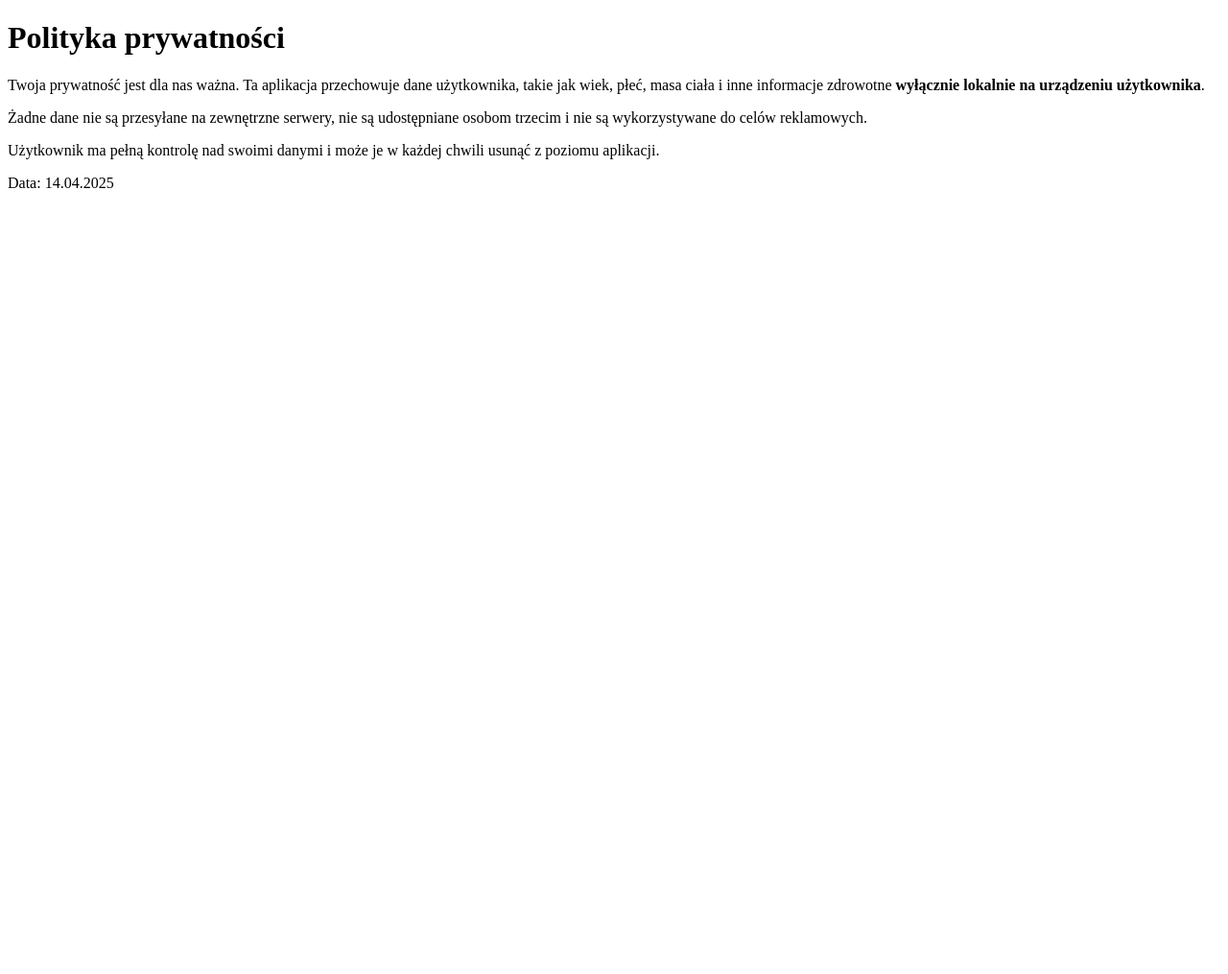
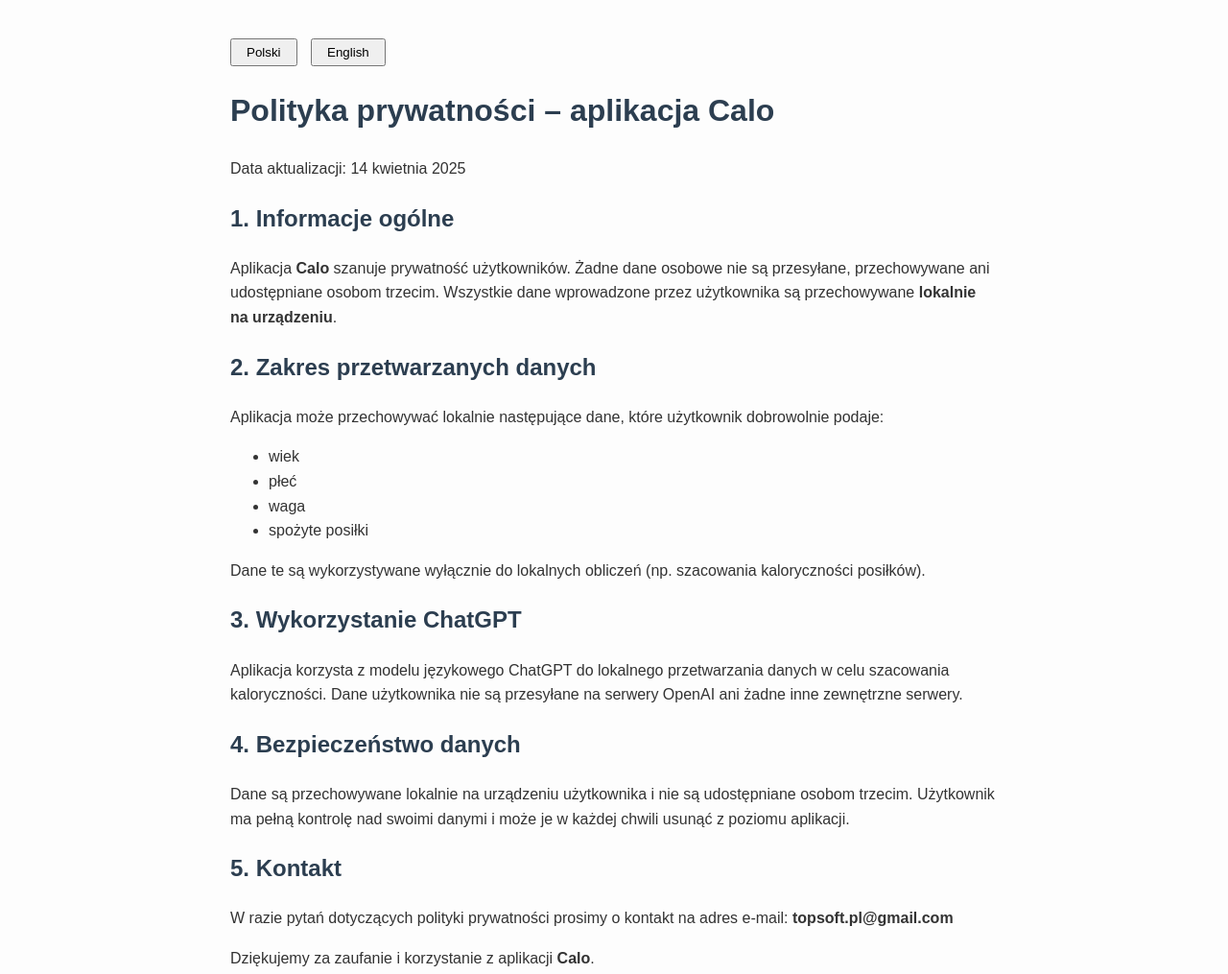
Before and after one commit to TopSoft-Dev/Calo-Privacy-Policy, a plain HTML site: page index.html in a window 1280 px wide. Shown: the whole page at 96% size. Before the commit the page ends 800 px from the top, so only its background shows below. Drawn offline with Linux system fonts and the light colour scheme.

Commit message:
Calo - index.html

```diff
--- a/index.html
+++ b/index.html
@@ -2,13 +2,86 @@
 <html lang="pl">
 <head>
   <meta charset="UTF-8">
-  <title>Polityka prywatności</title>
+  <title>Polityka prywatności – Calo</title>
+  <style>
+    body { font-family: Arial, sans-serif; line-height: 1.6; padding: 40px; max-width: 800px; margin: auto; background-color: #fdfdfd; color: #333; }
+    h1, h2 { color: #2c3e50; }
+    .lang-switch { margin-bottom: 20px; }
+    .lang-switch button { margin-right: 10px; padding: 5px 15px; cursor: pointer; }
+    .pl, .en { display: none; }
+  </style>
+  <script>
+    function showLang(lang) {
+      document.querySelector('.pl').style.display = lang === 'pl' ? 'block' : 'none';
+      document.querySelector('.en').style.display = lang === 'en' ? 'block' : 'none';
+    }
+    window.onload = () => showLang('pl');
+  </script>
 </head>
 <body>
-  <h1>Polityka prywatności</h1>
-  <p>Twoja prywatność jest dla nas ważna. Ta aplikacja przechowuje dane użytkownika, takie jak wiek, płeć, masa ciała i inne informacje zdrowotne <strong>wyłącznie lokalnie na urządzeniu użytkownika</strong>.</p>
-  <p>Żadne dane nie są przesyłane na zewnętrzne serwery, nie są udostępniane osobom trzecim i nie są wykorzystywane do celów reklamowych.</p>
-  <p>Użytkownik ma pełną kontrolę nad swoimi danymi i może je w każdej chwili usunąć z poziomu aplikacji.</p>
-  <p>Data: 14.04.2025</p>
+  <div class="lang-switch">
+    <button onclick="showLang('pl')">Polski</button>
+    <button onclick="showLang('en')">English</button>
+  </div>
+
+  <!-- POLSKA WERSJA -->
+  <div class="pl">
+    <h1>Polityka prywatności – aplikacja Calo</h1>
+    <p>Data aktualizacji: 14 kwietnia 2025</p>
+
+    <h2>1. Informacje ogólne</h2>
+    <p>Aplikacja <strong>Calo</strong> szanuje prywatność użytkowników. Żadne dane osobowe nie są przesyłane, przechowywane ani udostępniane osobom trzecim. Wszystkie dane wprowadzone przez użytkownika są przechowywane <strong>lokalnie na urządzeniu</strong>.</p>
+
+    <h2>2. Zakres przetwarzanych danych</h2>
+    <p>Aplikacja może przechowywać lokalnie następujące dane, które użytkownik dobrowolnie podaje:</p>
+    <ul>
+      <li>wiek</li>
+      <li>płeć</li>
+      <li>waga</li>
+      <li>spożyte posiłki</li>
+    </ul>
+    <p>Dane te są wykorzystywane wyłącznie do lokalnych obliczeń (np. szacowania kaloryczności posiłków).</p>
+
+    <h2>3. Wykorzystanie ChatGPT</h2>
+    <p>Aplikacja korzysta z modelu językowego ChatGPT do lokalnego przetwarzania danych w celu szacowania kaloryczności. Dane użytkownika nie są przesyłane na serwery OpenAI ani żadne inne zewnętrzne serwery.</p>
+
+    <h2>4. Bezpieczeństwo danych</h2>
+    <p>Dane są przechowywane lokalnie na urządzeniu użytkownika i nie są udostępniane osobom trzecim. Użytkownik ma pełną kontrolę nad swoimi danymi i może je w każdej chwili usunąć z poziomu aplikacji.</p>
+
+    <h2>5. Kontakt</h2>
+    <p>W razie pytań dotyczących polityki prywatności prosimy o kontakt na adres e-mail: <strong>topsoft.pl@gmail.com</strong></p>
+
+    <p>Dziękujemy za zaufanie i korzystanie z aplikacji <strong>Calo</strong>.</p>
+  </div>
+
+  <!-- ENGLISH VERSION -->
+  <div class="en">
+    <h1>Privacy Policy – Calo App</h1>
+    <p>Last updated: April 14, 2025</p>
+
+    <h2>1. General Information</h2>
+    <p>The <strong>Calo</strong> app respects user privacy. No personal data is transmitted, stored, or shared with third parties. All data entered by the user is stored <strong>locally on the device</strong>.</p>
+
+    <h2>2. Scope of Data Processed</h2>
+    <p>The app may locally store the following data provided voluntarily by the user:</p>
+    <ul>
+      <li>age</li>
+      <li>gender</li>
+      <li>weight</li>
+      <li>consumed meals</li>
+    </ul>
+    <p>This data is used solely for local calculations (e.g., estimating meal calories).</p>
+
+    <h2>3. Use of ChatGPT</h2>
+    <p>The app uses the ChatGPT language model for local data processing to estimate calorie values. User data is not sent to OpenAI servers or any external servers.</p>
+
+    <h2>4. Data Security</h2>
+    <p>All data is stored locally on the user's device and is not shared with third parties. The user has full control over their data and can delete it at any time from within the app.</p>
+
+    <h2>5. Contact</h2>
+    <p>If you have any questions regarding this privacy policy, please contact us at: <strong>topsoft.pl@gmail.com</strong></p>
+
+    <p>Thank you for trusting and using the <strong>Calo</strong> app.</p>
+  </div>
 </body>
 </html>
```
